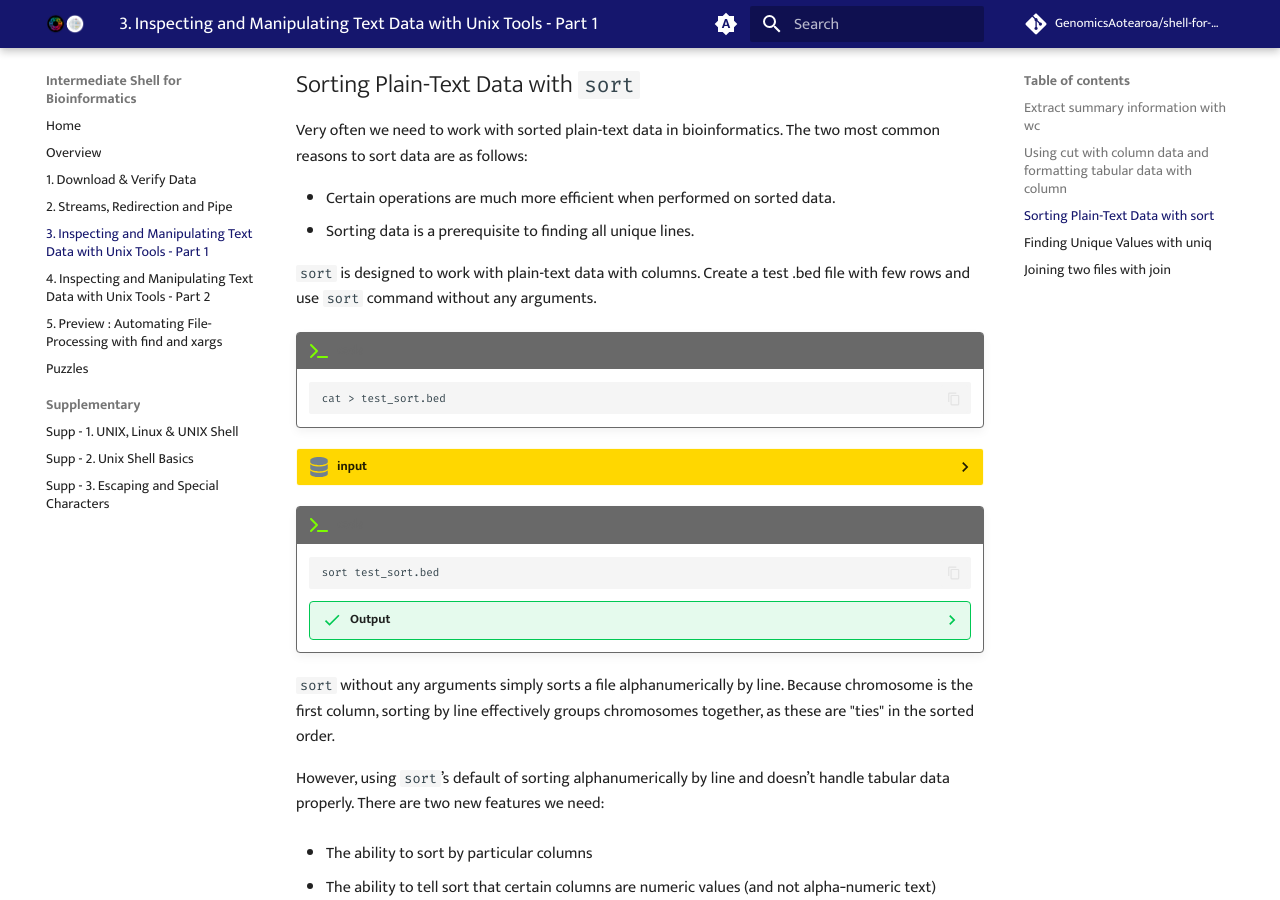
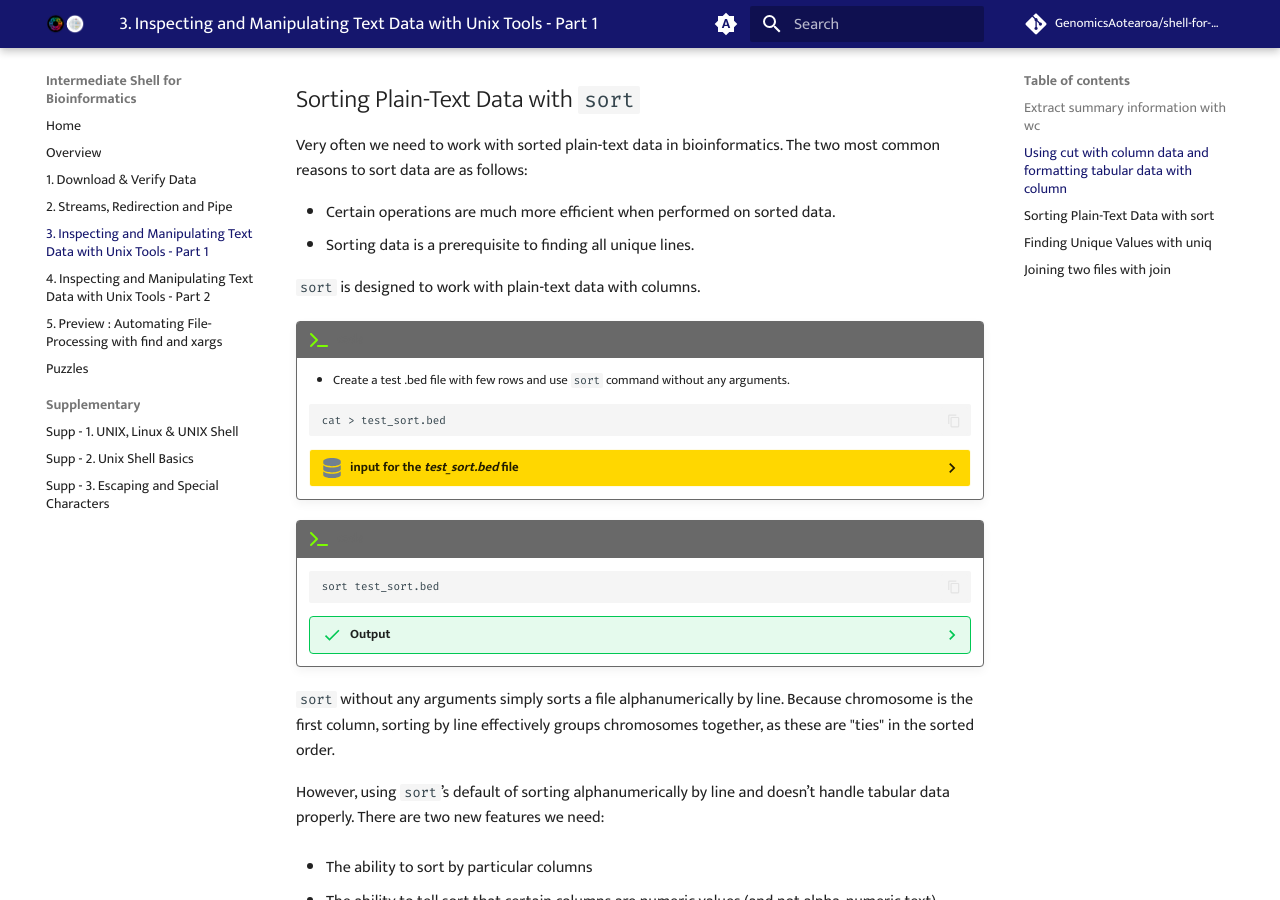
Before and after one commit to GenomicsAotearoa/shell-for-bioinformatics, an MkDocs documentation site: the page built from docs/4_inspectmanipluate.md, in a window 1280 px wide and 900 px high, scrolled down 4543 px. Built offline with MkDocs 1.6.1 and Material for MkDocs 9.7.7, drawn with Linux system fonts in a browser that asks for light colours; comment, search, counter and statistics services are not loaded.

Commit message:
update input for test_sort.bed file

````diff
--- a/docs/4_inspectmanipluate.md
+++ b/docs/4_inspectmanipluate.md
@@ -274,26 +275,27 @@
 - Certain operations are much more efficient when performed on sorted data.
 - Sorting data is a prerequisite to finding all unique lines.
 
-`sort`  is designed to work with plain-text data with columns. Create a test .bed file with few rows and use `sort` command without any arguments.
+`sort`  is designed to work with plain-text data with columns.
 
 !!! terminal "code"
+    * Create a test .bed file with few rows and use `sort` command without any arguments.
 
     ```bash
     cat > test_sort.bed
     ```
 
-??? database  "input"
+    ??? database  "input for the *test_sort.bed* file"
 
-    ```bash
-    chr1	26	39
-    chr1	32	47
-    chr3	11	28
-    chr1	40	49
-    chr3	16	27
-    chr1	9	28
-    chr2	35	54
-    chr1	10	19
-    ```
+        ```bash
+        chr1	26	39
+        chr1	32	47
+        chr3	11	28
+        chr1	40	49
+        chr3	16	27
+        chr1	9	28
+        chr2	35	54
+        chr1	10	19
+        ```
 !!! terminal "code"
 
     ```bash
````
Also changed, not shown: other parts of docs/4_inspectmanipluate.md (+5 -4 lines).
